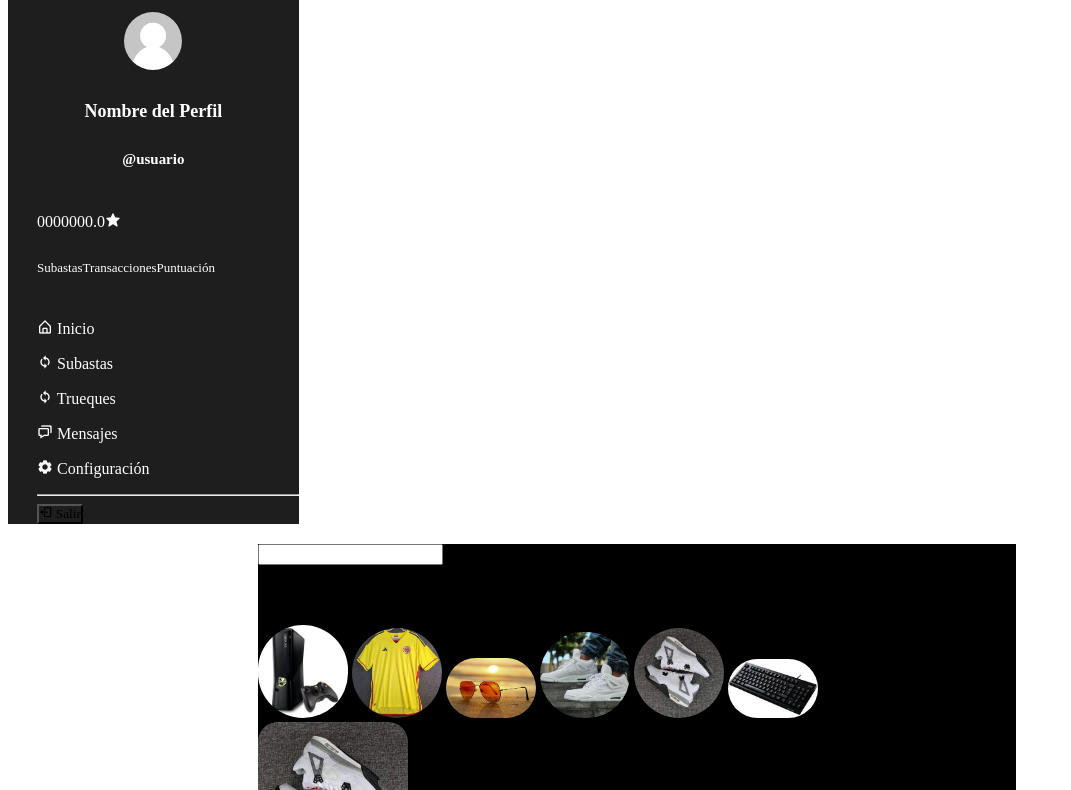
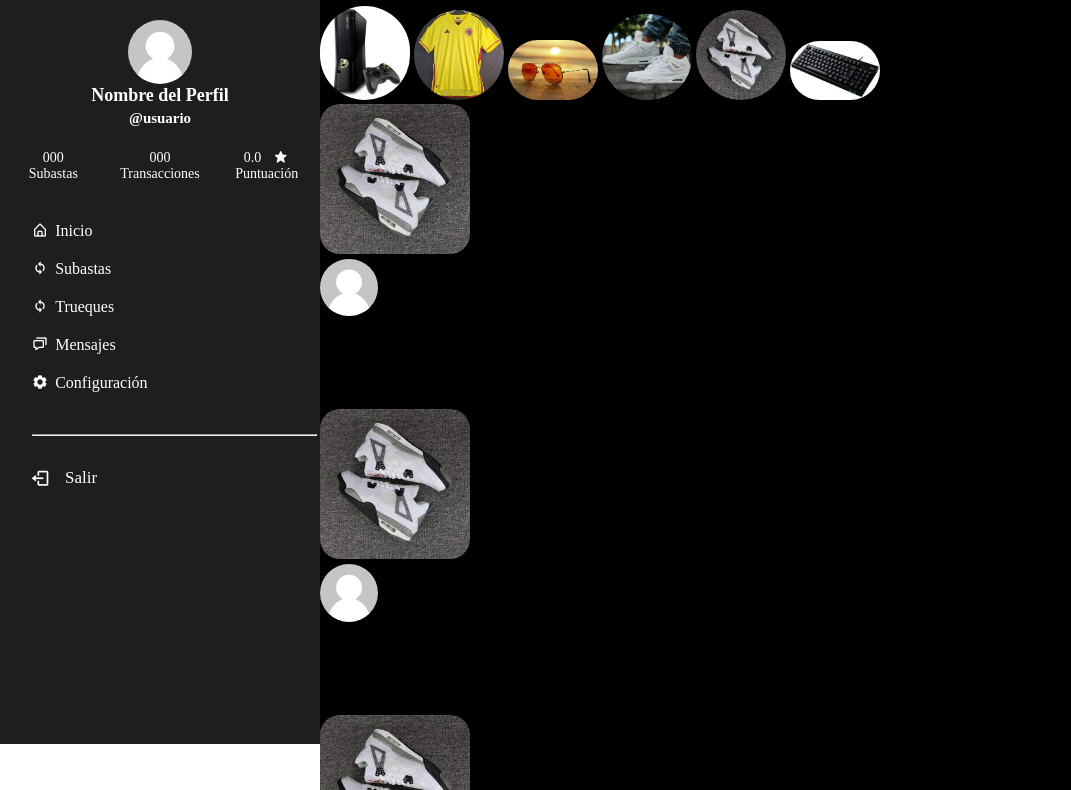
Before and after one commit to betangil238/Handel, a plain HTML site: page pgppal.html in a window 1280 px wide. Shown: the part 56-846 px from the top of the page, without its empty margins (0-1071 px from the left). Drawn offline with nearby package versions, Linux system fonts and the light colour scheme; some packages are replaced by stand-ins of ours; sample sign-in values are in the browser's storage; a script that the page names is missing; a web font is replaced by a local one.

Commit message:
avance pg ppal

```diff
--- a/JS/pgppal.js
+++ b/JS/pgppal.js
@@ -2,8 +2,9 @@ const user= JSON.parse(localStorage.getItem('login_success')) || false
 if (!user) {
     window.location.href="login.html"
 }
-const logout=document.getElementById('logout')
+const logout=document.getElementById("logout")
 logout.addEventListener('click',()=>{
+    console.log("entre");
     mostrarAlerta();
     localStorage.removeItem('login_success')
     setTimeout(() => {
--- a/css/pgppal.css
+++ b/css/pgppal.css
@@ -1,15 +1,30 @@
+@import url('https://fonts.cdnfonts.com/css/garant-pro?styles=143035,143032');
+@import url('https://fonts.cdnfonts.com/css/tt-rationalist-trl');
+*{
+    width: 100%;
+    margin: 0;
+    padding: 0;
+    box-sizing: border-box;
+    /* background: #000000; */
+}
+
 .body {
-    background: #000;
     font-family: 'Garant Pro';
+}
+main{
+    display: flex;
+    flex-direction: row;
 }
 
 /*COLUMNA IZQUIERDA*/
 .container1 {
-    width: 23%;
+    width: 25%;
     margin: 0px;
     padding: 0px;
     background-color: #1E1E1E;
     color: #ffffff;
+    position: fixed;
+    height: 100%;
 }
 
 /*Logo*/
@@ -19,6 +34,7 @@
 }
 
 .logo {
+    margin-top: 10px;
     width: 25%;
     margin-bottom: 10%;
     margin-left: 10%;
@@ -26,6 +42,10 @@
 
 /*Información del perfil: imagen, nombre, usuario*/
 .container1DatosPerfil {
+    display: flex;
+    flex-direction: column;
+    justify-content: center;
+    align-items: center;
     text-align: center;
     line-height: 23px;
     font-family: 'Garant Pro';
@@ -39,11 +59,15 @@
 }
 
 /*Información perfil sobre ranking en subastas, transacciones y puntuación*/
-.container1RankingNumeros {
-    display: inline-flex;
+.container1RankingPerfil {
+    margin-top: 20px;
+    display: grid;
+    grid-template-columns: repeat(3,1fr);
     align-items: center;
-    font-size: 'Garant Pro';
-    margin-left: 10%;
+    text-align: center;
+    justify-content: center;
+    font-family: 'Garant Pro';
+    font-size: 14px;
 }
 
 /*Texto subastas, transacciones, puntuación*/
@@ -57,36 +81,86 @@
     grid-template-columns: 5px 5px 5px;
 }
 
+.parrafoEstrella{
+    display: flex;
+    flex-direction: row;
+}
+
+.parrafoEstrella>i{
+    margin-left: -50px;
+}
+
 /*Íconos y textos de inicio, subastas, trueques, mensajes, configuración*/
 .container1ColumnaIconosTexto {
+    display: flex;
+    flex-direction: column;
     margin-top: 30px;
     font-family: 'Garant Pro';
     margin-left: 10%;
 }
 
+.container1ColumnaIconosTexto>div {
+    margin: 10px 0;
+    display: flex;
+    flex-direction: row;
+}
+.container1ColumnaIconosTexto>div>i {
+    width: 25px ;
+}
+
 /*Línea de división*/
-.container1Linea {
-    margin-left: 10%;
+
+hr{
+    width: 89%;
+    margin: 10%;
+    color: #8b8989;
 }
 
 /*Botón de salir*/
 #logout {
-    background-color: #1E1E1E;
+    display: flex;
+    flex-direction: row;
+    background-color: #1e1e1e00;
     font-family: 'Garant Pro';
     padding: 0px;
-    margin-left: 10%;
+    margin-left: 15px;
+    width: 80%;
+    color: #ffffff;
+    border: none;
+    font-size: 17px;
+    cursor: pointer;
 }
+
+#logout>i{
+    width: 50px;
+    size: 200%;
+    font-size: 20px;
+}
+
 
 /*COLUMNA DERECHA*/
 .container2 {
-    width: 60%;
-    margin-left: 250px;
-    margin-top: 20px;
+    display: flex;
+    flex-direction: column;
+    margin-left: 25%;
+    width: 75%;
     background: #000;
 }
 
 /*Barra de búsqueda*/
-.navBarra {
+.navBarra{
+    font-family: 'Garant Pro';
+}
+#barraBusqueda {
+    width: 60%;
+    margin-left: 10%;
+    margin-top: 10px;
+    border-radius: 60px;
+    height: 20px;
+    padding: 15px;
+    background-color: #1E1E1E;
+    color: white;
+    border: none;
 
 }
 
@@ -95,6 +169,7 @@
 .container2ImgTrends {
     width: 90px;
     border-radius: 50px;
+    color: rgb(255, 255, 255);
 }
 
 
--- a/pgppal.html
+++ b/pgppal.html
@@ -11,55 +11,76 @@
     <link href='https://unpkg.com/boxicons@2.1.4/css/boxicons.min.css' rel='stylesheet'>
     <!-- Link a CSS -->
     <link rel="stylesheet" href="css/pgppal.css">
+    <!-- Referencia a SweetAlert2 CSS -->
+    <link rel="stylesheet" href="https://cdn.jsdelivr.net/npm/sweetalert2@11/dist/sweetalert2.min.css">
+    <!-- Referencia a SweetAlert2 JS -->
+    <script src="https://cdn.jsdelivr.net/npm/sweetalert2@11/dist/sweetalert2.all.min.js"></script>
 </head>
 <body>
+    <main>
         <!--Esta es la columna donde aparecen todos los datos del perfil-->
         <section class="container1">
-
             <!--Container del logo de Handel-->
             <div class="container1LogoHandel">
                 <img src="Img/LogoCompletoBlanco.png" class="logo">
             </div>
-
             <!--En este div se almacena la columna donde aparecen todos los datos del perfil-->
             <div class="container1Perfil">
                 <div class="container1DatosPerfil">
                     <img src="Img/imgPpPpal/usuario.png" class="container1imgPerfil">
-                <h4 class="container1NombrePerfil">Nombre del Perfil</h4>
-                <h5>@usuario</h5>
+                    <h4 class="container1NombrePerfil"><span>Nombre del Perfil</span></h4>
+                    <h5>@<span>usuario</span></h5>
                 </div>
-
                 <!--Este div contiene los datos de ranking del perfil (números de subastas, transacciones y puntuación)-->
                 <div class="container1RankingPerfil">
-           <div class="container1RankingNumeros">
+                    <div class="containerSubastas">
                         <p>000</p>
+                        <p>Subastas</p>
+                    </div>
+                    <div class="containerTransacciones">
                         <p>000</p>
-                <p>0.0<i class='bx bxs-star'></i></p> <!--ícono de estrella-->
+                        <p>Transacciones</p>
                     </div>
-            <div class="container1RankingTexto">
-                <p>Subastas</p>
-                <p>Transacciones</p>
+                    <div class="containerPuntuacion">
+                        <div class="parrafoEstrella">
+                            <p>0.0</p>
+                            <i class='bx bxs-star'></i><!--ícono de estrella-->
+                        </div>
                         <p>Puntuación</p>
                     </div>
                 </div>
-
             <!--Este div contiene los íconos y textos de navgeación de la columna izquierda-->
                 <div class="container1ColumnaIconosTexto">
-            <p><i class='bx bx-home-alt'></i> Inicio</p>
-            <p><i class='bx bx-sync'></i>  Subastas</p>
-            <p><i class='bx bx-sync'></i>  Trueques</p>
-            <p><i class='bx bx-chat'></i>  Mensajes</p>
-            <p><i class='bx bxs-cog'></i>  Configuración</p>
+                    <div>
+                        <i class='bx bx-home-alt'></i>
+                        <p>Inicio</p>
+                    </div>
+                    <div>
+                        <i class='bx bx-sync'></i>
+                        <p>Subastas</p>
+                    </div>
+                    <div>
+                        <i class='bx bx-sync'></i>
+                        <p>Trueques</p>
+                    </div>
+                    <div>
+                        <i class='bx bx-chat'></i>
+                        <p>Mensajes</p>
+                    </div>
+                    <div>
+                        <i class='bx bxs-cog'></i>
+                        <p>Configuración</p>
+                    </div>
                 </div>
 
             <!--Este div contiene la línea de división del icono logout de la columna izquierda-->
-            <div>
-                <hr class="container1Linea">
+                <div class="container1Linea">
+                    <hr>
                 </div>
 
             <!--Este div contiene el botón de logout-->
                 <div>
-            <button id="logout"><i class='bx bx-log-out'></i>  Salir</button>
+                    <button id="logout"><i class='bx bx-log-out'></i>Salir</button>
                 </div>
             </div>
         </section>
@@ -68,7 +89,7 @@
         <section class="container2">
             <!--Este div contiene la barra de búsqueda, íconos y botón publicar-->
             <div class="navBarra">
-            <input id="barraBusqueda">
+                <input type="search" id="barraBusqueda" placeholder="Buscar">
                 <!--ICONO NOTIFICACIÓN, NAVEGAR Y BOTON PUBLICAR???-->
             </div>
 
@@ -140,6 +161,7 @@
                 </div>
             </div>
         </section>
+    </main>
     <script src="JS/pgppal.js"></script>
 </body>
 </html>
```
Also changed, not shown: forgotPassword.html (+1 -1 lines). Lines whose indentation alone changed are shown as unchanged.
